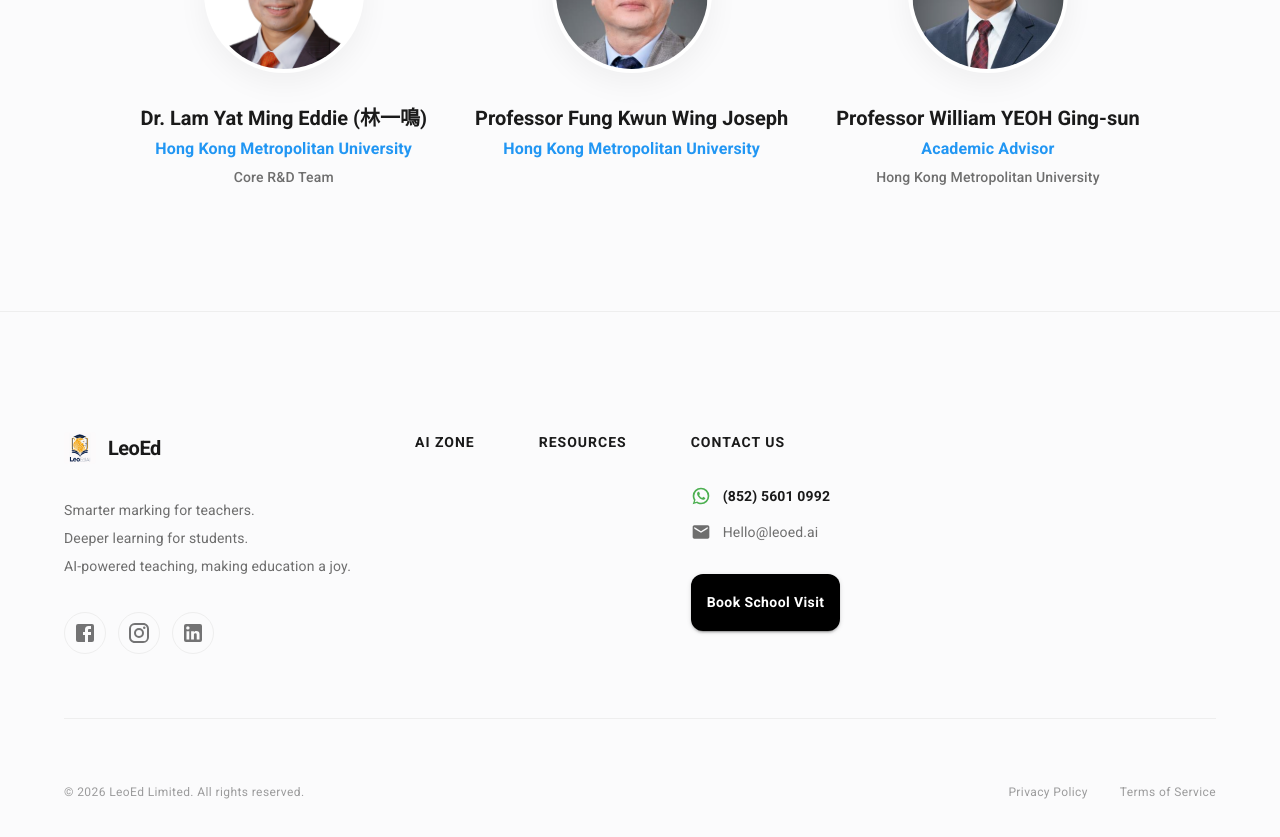
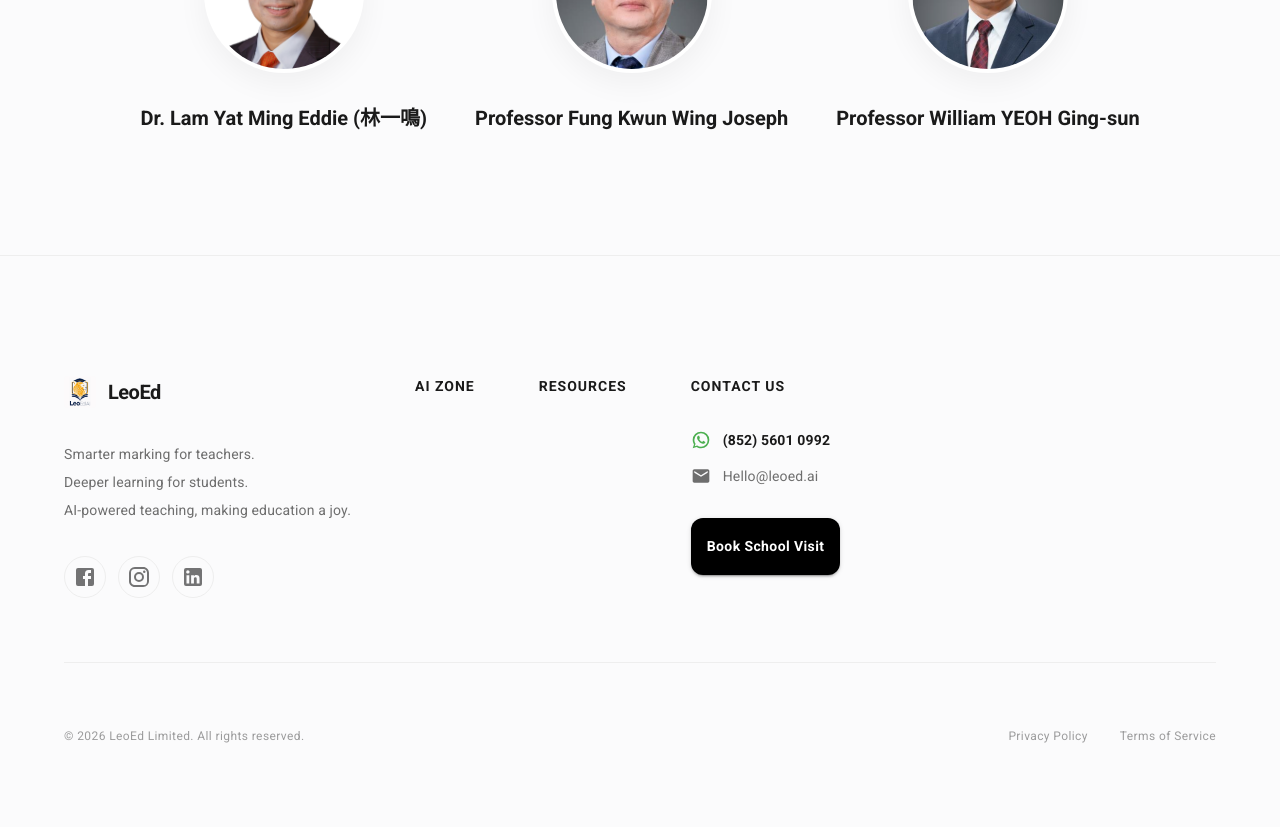
Before and after one commit to theyyyty411-ctrl/Leoed-final-version, a React (Vite) app: page / in a window 1280 px wide. Shown: the part 8040-8877 px from the top of the page. Built offline with nearby package versions, Linux system fonts and the light colour scheme.

Commit message:
remove hkmu

```diff
--- a/src/pages/landing/Landing.js
+++ b/src/pages/landing/Landing.js
@@ -888,21 +888,16 @@
             {[
               {
                 name: "Dr. Lam Yat Ming Eddie (林一鳴)",
-                title: t("team.institution"),
-                desc: t("team.role"),
                 sub: "",
                 image: drLam,
               },
               {
                 name: "Professor Fung Kwun Wing Joseph",
-                title: t("team.institution"),
                 sub: "",
                 image: profFung,
               },
               {
                 name: "Professor William YEOH Ging-sun",
-                title: t("team.advisor"),
-                desc: t("team.institution"),
                 sub: "",
                 image: profWilliam,
               },
```
